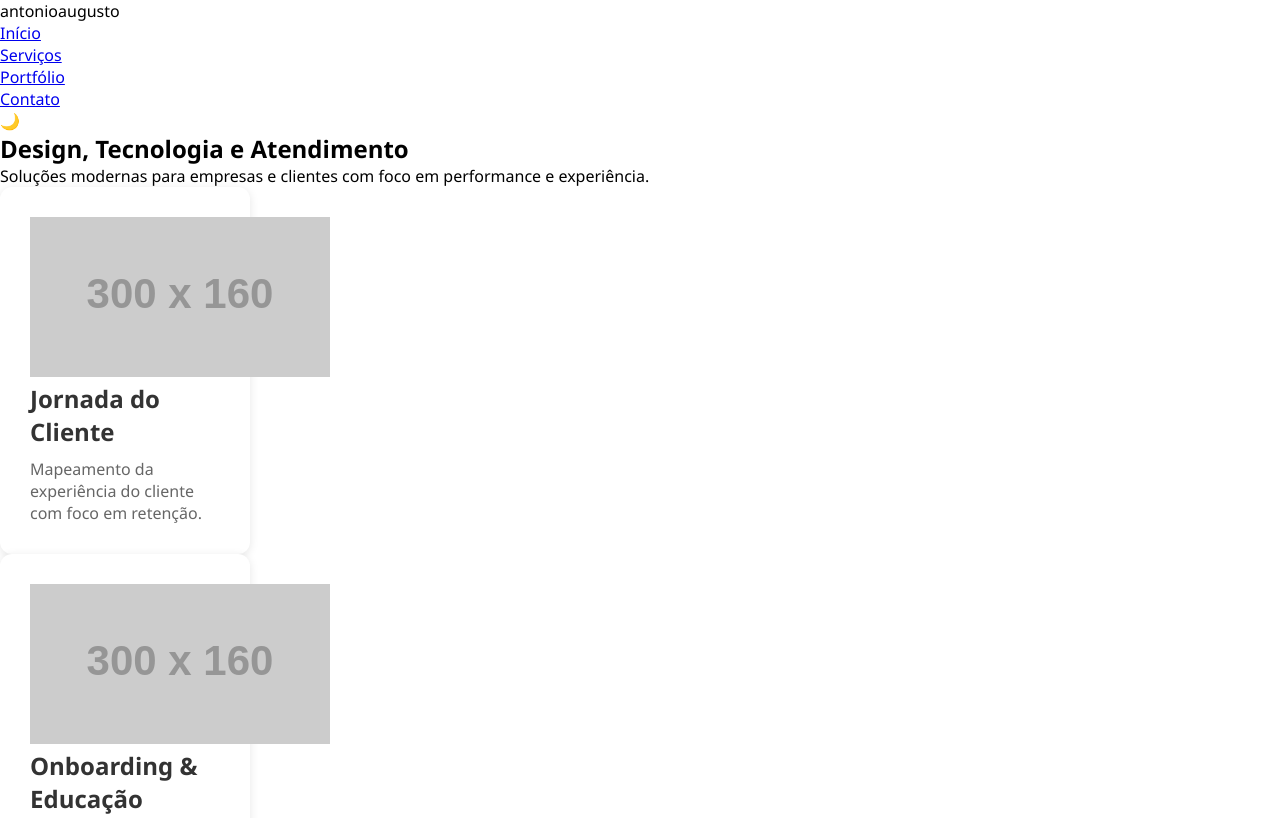
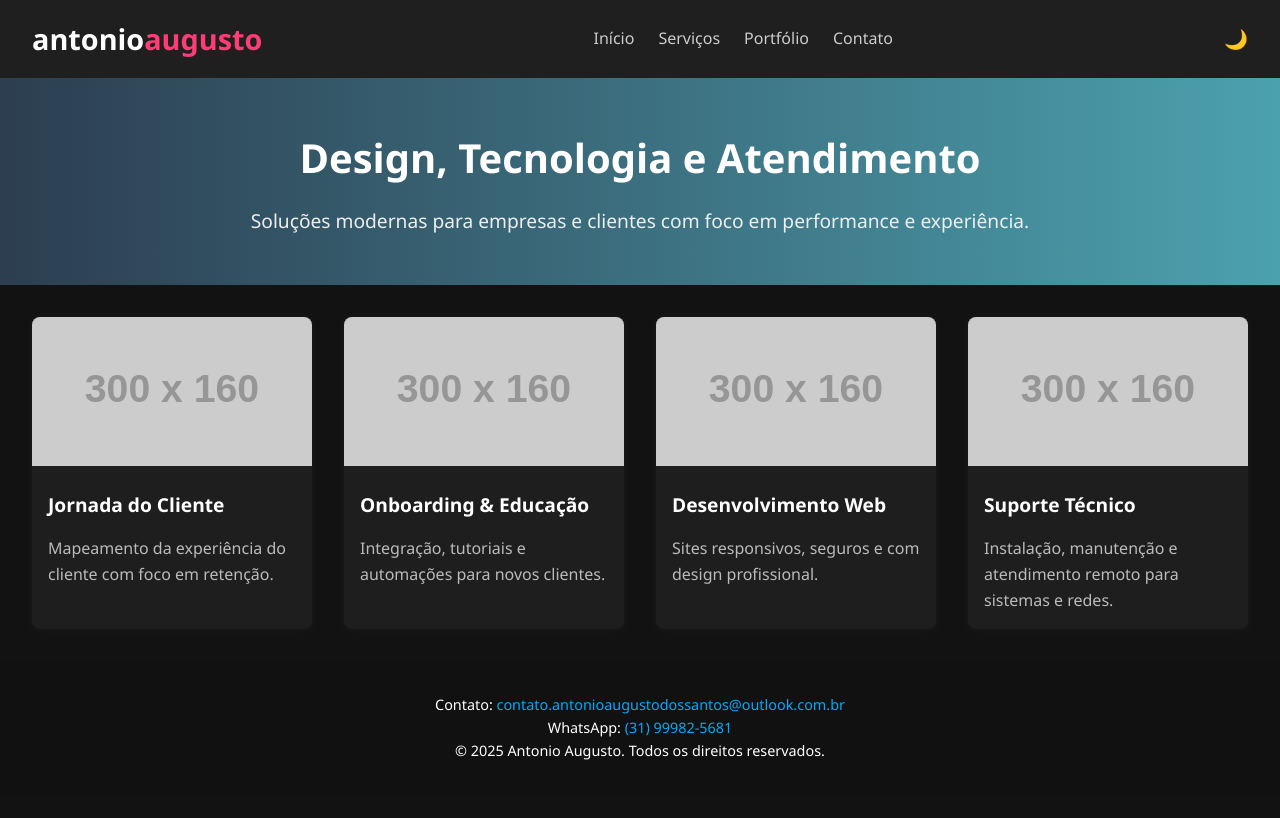
Before and after one commit to AntonioAugustoDosSantos/Portfolio, a plain HTML site: page index.html in a window 1280 px wide. Shown: the top 818 px of the page. Drawn offline with Linux system fonts and the light colour scheme; placeholder pictures from the web are drawn by us.

Commit message:
Atualizar o style.css

```diff
--- a/style.css
+++ b/style.css
@@ -1,110 +1,118 @@
+/* Reset básico */
 * {
   margin: 0;
   padding: 0;
   box-sizing: border-box;
-  font-family: 'Segoe UI', sans-serif;
 }
 
-body.login-body {
-  background: linear-gradient(135deg, #4e54c8, #8f94fb);
-  height: 100vh;
-  display: flex;
-  justify-content: center;
-  align-items: center;
+body {
+  font-family: 'Segoe UI', sans-serif;
+  background-color: #121212;
+  color: #fff;
+  line-height: 1.6;
 }
 
-.login-container {
-  background-color: #fff;
-  padding: 30px;
-  border-radius: 12px;
-  box-shadow: 0 4px 15px rgba(0,0,0,0.2);
-  width: 300px;
-  text-align: center;
-}
-
-.login-container h2 {
-  margin-bottom: 20px;
-  color: #333;
-}
-
-.login-container input {
-  width: 100%;
-  padding: 10px;
-  margin: 10px 0;
-  border: 1px solid #ccc;
-  border-radius: 8px;
-}
-
-.login-container button {
-  width: 100%;
-  padding: 12px;
-  background-color: #4e54c8;
-  color: white;
-  border: none;
-  border-radius: 8px;
-  font-weight: bold;
-  cursor: pointer;
-  transition: background 0.3s ease;
-}
-
-.login-container button:hover {
-  background-color: #3c42b0;
-}
-
-.error-msg {
-  color: red;
-  margin-top: 10px;
-}
-
-/* Painel administrativo */
-
-body.dashboard-body {
-  background: #f5f6fa;
-  font-family: 'Segoe UI', sans-serif;
-}
-
-.admin-header {
-  background-color: #4e54c8;
-  padding: 20px;
-  color: white;
+/* Header */
+.topo {
+  background-color: #1f1f1f;
   display: flex;
   justify-content: space-between;
   align-items: center;
+  padding: 1rem 2rem;
 }
 
-.admin-header nav a {
-  color: white;
-  text-decoration: none;
+.logo {
+  font-size: 1.8rem;
   font-weight: bold;
+  color: #fff;
 }
 
-.admin-main {
+.logo span {
+  color: #ff3c78;
+}
+
+.menu ul {
   display: flex;
-  flex-wrap: wrap;
-  gap: 20px;
-  padding: 40px;
-  justify-content: center;
+  gap: 1.5rem;
+  list-style: none;
+}
+
+.menu a {
+  color: #ccc;
+  text-decoration: none;
+  transition: color 0.3s;
+}
+
+.menu a:hover {
+  color: #fff;
+}
+
+.modo-dark {
+  cursor: pointer;
+  font-size: 1.2rem;
+}
+
+/* Conteúdo */
+.intro {
+  text-align: center;
+  padding: 3rem 2rem;
+  background: linear-gradient(to right, #2c3e50, #4ca1af);
+}
+
+.intro h1 {
+  font-size: 2.5rem;
+  margin-bottom: 1rem;
+}
+
+.intro p {
+  font-size: 1.2rem;
+  color: #eee;
+}
+
+/* Grade de cards */
+.grade-artigos {
+  display: grid;
+  grid-template-columns: repeat(auto-fit, minmax(280px, 1fr));
+  gap: 2rem;
+  padding: 2rem;
 }
 
 .card {
-  background: white;
-  padding: 30px;
-  border-radius: 12px;
-  width: 250px;
-  box-shadow: 0 2px 10px rgba(0,0,0,0.1);
-  transition: transform 0.2s ease;
+  background-color: #1e1e1e;
+  border-radius: 8px;
+  overflow: hidden;
+  box-shadow: 0 0 10px rgba(255, 255, 255, 0.05);
+  transition: transform 0.3s;
 }
 
 .card:hover {
-  transform: scale(1.05);
+  transform: scale(1.03);
+}
+
+.card img {
+  width: 100%;
+  height: auto;
 }
 
 .card h2 {
-  margin-bottom: 10px;
-  color: #333;
+  margin: 1rem;
+  font-size: 1.2rem;
 }
 
 .card p {
-  font-size: 16px;
-  color: #666;
+  margin: 0 1rem 1rem;
+  color: #bbb;
 }
+
+/* Rodapé */
+.rodape {
+  background-color: #111;
+  text-align: center;
+  padding: 2rem 1rem;
+  font-size: 0.9rem;
+}
+
+.rodape a {
+  color: #00aaff;
+  text-decoration: none;
+}
```
